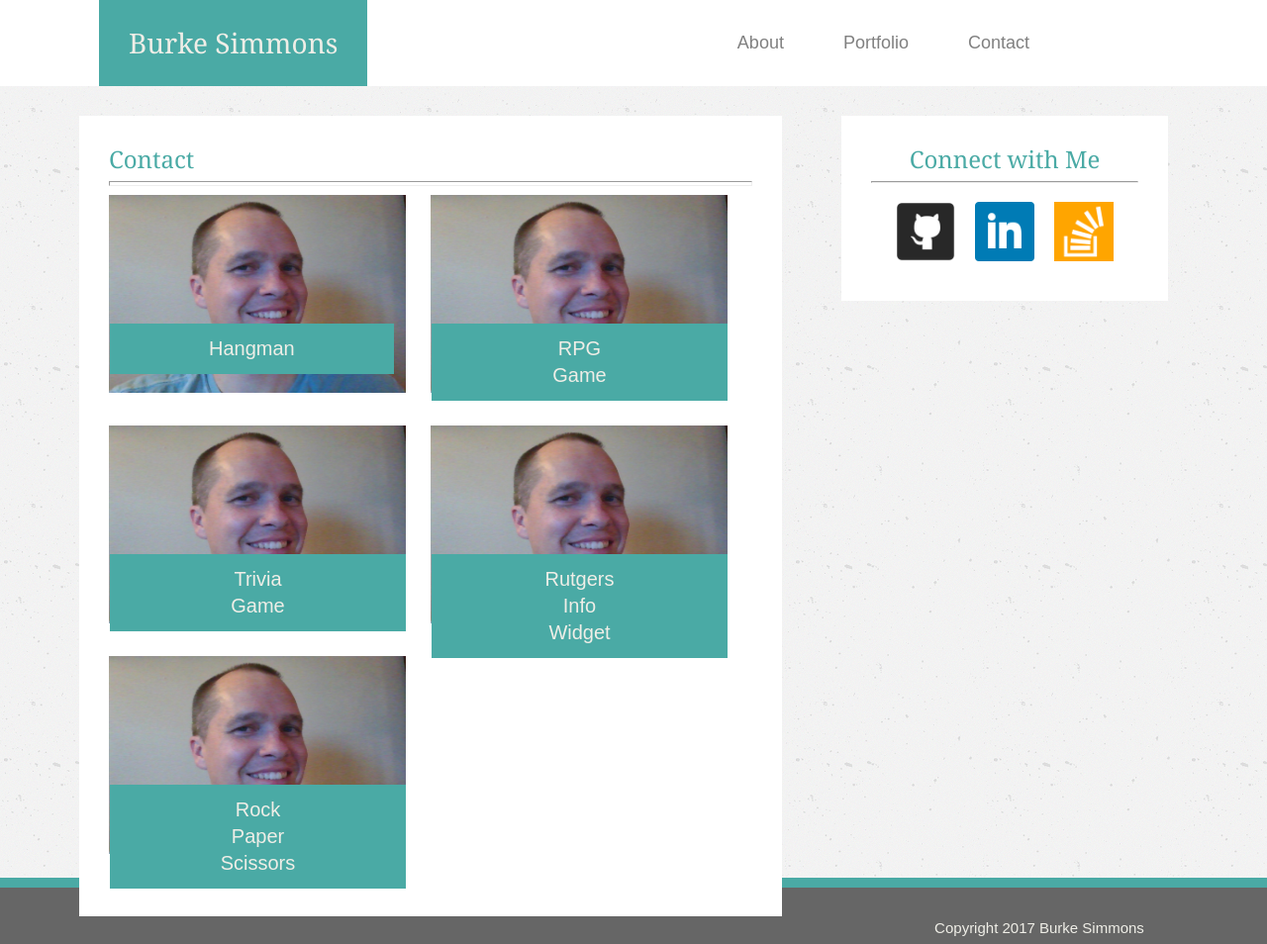
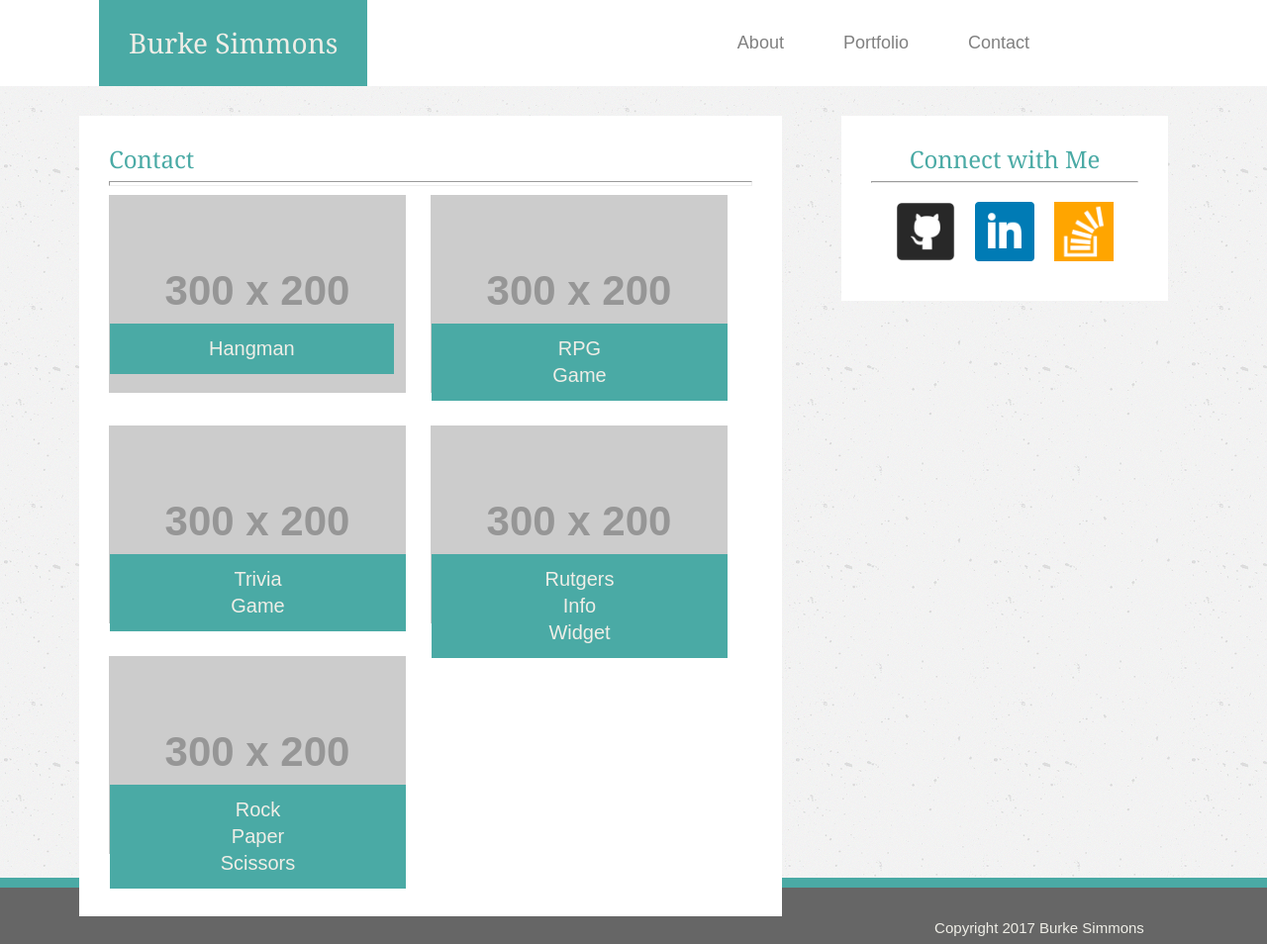
Before and after one commit to burkesimmons/Basic-Portfolio, a plain HTML site: page portfolio.html in a window 1280 px wide. Shown: the whole page at 99% size. Drawn offline with Linux system fonts and the light colour scheme; placeholder pictures from the web are drawn by us.

Commit message:
updated img links

```diff
--- a/portfolio.html
+++ b/portfolio.html
@@ -37,33 +37,38 @@
 					<hr style="height: 3px">
 
 					<div id="relative">
-        				<img src="assets/images/person.jpg" alt="Hangman" height="200px" width="300px">
-        					<a href="#"><div id="absolute">Hangman
-        					</div></a>
+        				<a href="#"><img src="http://via.placeholder.com/300x200">
+        					<div id="absolute">Hangman
+        					</div>
+        				</a>
       				</div>
 
       				<div id="relative">
-        				<img src="assets/images/person.jpg" alt="RPG Game" height="200px" width="300px">
-        					<a href="#"><div id="absolute">RPG Game
-        					</div></a>
+        				<a href="#"><img src="http://via.placeholder.com/300x200">
+        					<div id="absolute">RPG Game
+        					</div>
+        				</a>
+      				</div>
+
+					<div id="relative">
+        				<a href="#"><img src="http://via.placeholder.com/300x200">
+        					<div id="absolute">Trivia Game
+        					</div>
+        				</a>
       				</div>
 
       				<div id="relative">
-        				<img src="assets/images/person.jpg" alt="Trivia Game" height="200px" width="300px">
-        					<a href="#"><div id="absolute">Trivia Game
-       						 </div></a>
-     				</div>
-
-      				<div id="relative">
-        				<img src="assets/images/person.jpg" alt="Rutgers Info Widget" height="200px" width="300px">
-        					<a href="#"><div id="absolute">Rutgers Info Widget
-        					</div></a>
+        				<a href="#"><img src="http://via.placeholder.com/300x200">
+        					<div id="absolute">Rutgers Info Widget
+        					</div>
+        				</a>
       				</div>
 
       				<div id="relative">
-						<img src="assets/images/person.jpg" alt="Rock Paper Scissors" height="200px" width="300px">
-        					<a href="#"><div id="absolute">Rock Paper Scissors
-        					</div></a>
+        				<a href="#"><img src="http://via.placeholder.com/300x200">
+        					<div id="absolute">Rock Paper Scissors
+        					</div>
+        				</a>
       				</div>
 
 				</section>
```
